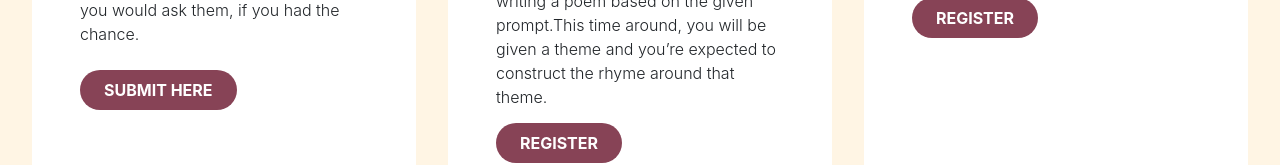
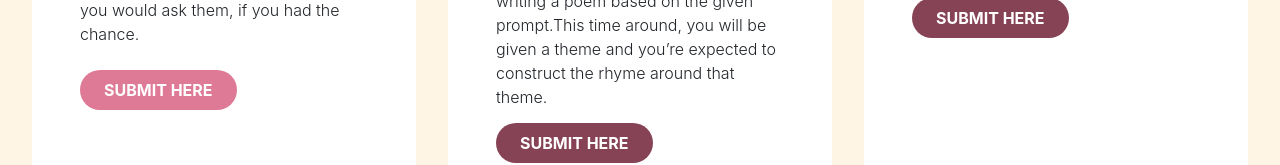
Before and after one commit to Skill0issue/ELanBeta, a React (Vite) app: page /Litfest in a window 1280 px wide. Shown: the part 622-787 px from the top of the page. Built offline with nearby package versions, Linux system fonts and the light colour scheme; a web font is replaced by a local one.

Commit message:
Updated new submissions

```diff
--- a/src/components/CompetitionsDup.jsx
+++ b/src/components/CompetitionsDup.jsx
@@ -30,7 +30,7 @@ const CompetitionsDup = () => {
       registration:
         "https://forms.gle/i9JS6ciyJBcjt88f6",
       submission: true,
-      over: false,
+      over: true,
     },
     {
       title: "A few lines of Rhymes",
@@ -38,8 +38,8 @@ const CompetitionsDup = () => {
         "'Good,better,best. Never let it rest. Till your good is better and your better is best.' <br />-Lindsey Fairhurst <br />Put your poetry skills to display by writing a poem based on the given prompt.This time around, you will be given a theme and you’re  expected to construct the rhyme around that theme.",
       img: rhymes,
       registration:
-        "https://docs.google.com/forms/d/e/1FAIpQLSdk7WMtC0d2Y7sq2xNKwrE8xJ1onNXXyAhF8qfWCpvETtkSVw/viewform?usp=sf_link",
-      submission: false,
+        "https://forms.gle/9ChkVdS3ZFabAXSV7",
+      submission: true,
       over: false,
     },
     {
@@ -48,8 +48,8 @@ const CompetitionsDup = () => {
         "You are to imagine that you’re the author of your favorite book , and now try to tell the audience about your book in a way they buy it.",
       img: book,
       registration:
-        "https://docs.google.com/forms/d/e/1FAIpQLScqrB_hMC3VtRgDW2uA4wPwsxRDIzHuSd_Mwlbxt3danMIEBA/viewform?usp=sf_link",
-      submission: false,
+        "https://forms.gle/CVH55JCmS5igw8LF6",
+      submission: true,
       over: false,
     },
     {
@@ -60,7 +60,7 @@ const CompetitionsDup = () => {
       registration:
         "https://forms.gle/V43WsvysCNKSAcuDA",
       submission: true,
-      over: false,
+      over: true,
     },
     {
       title: "The Beginning of the End",
```
